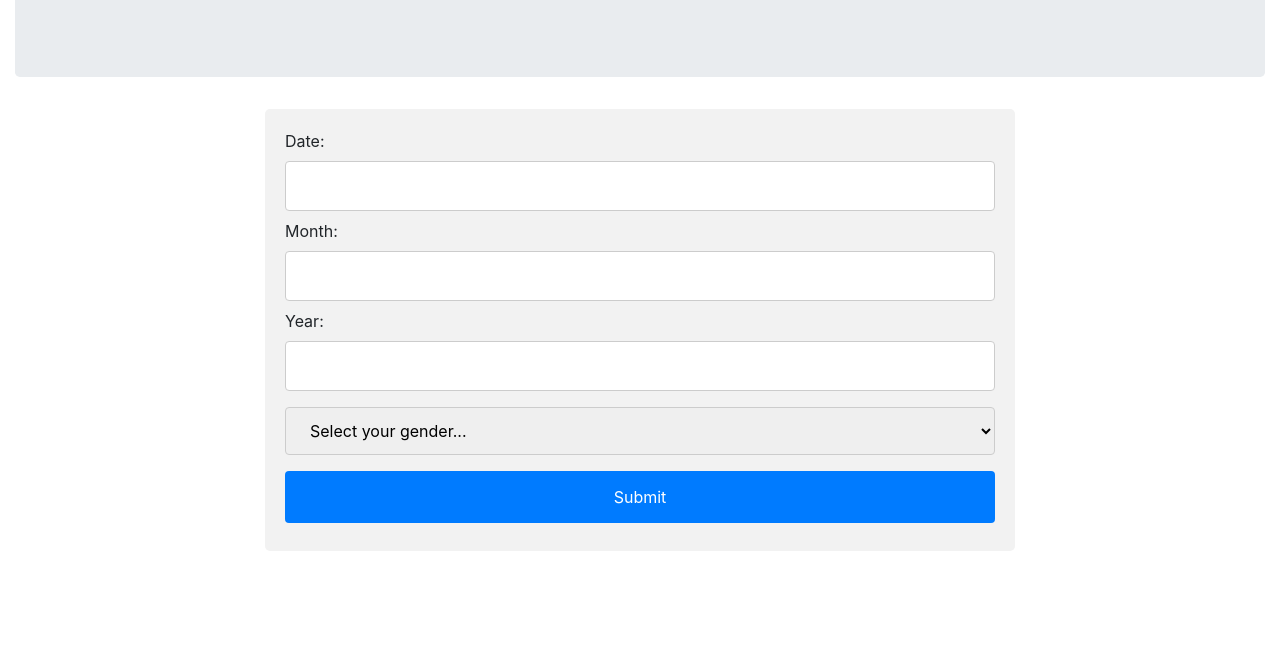
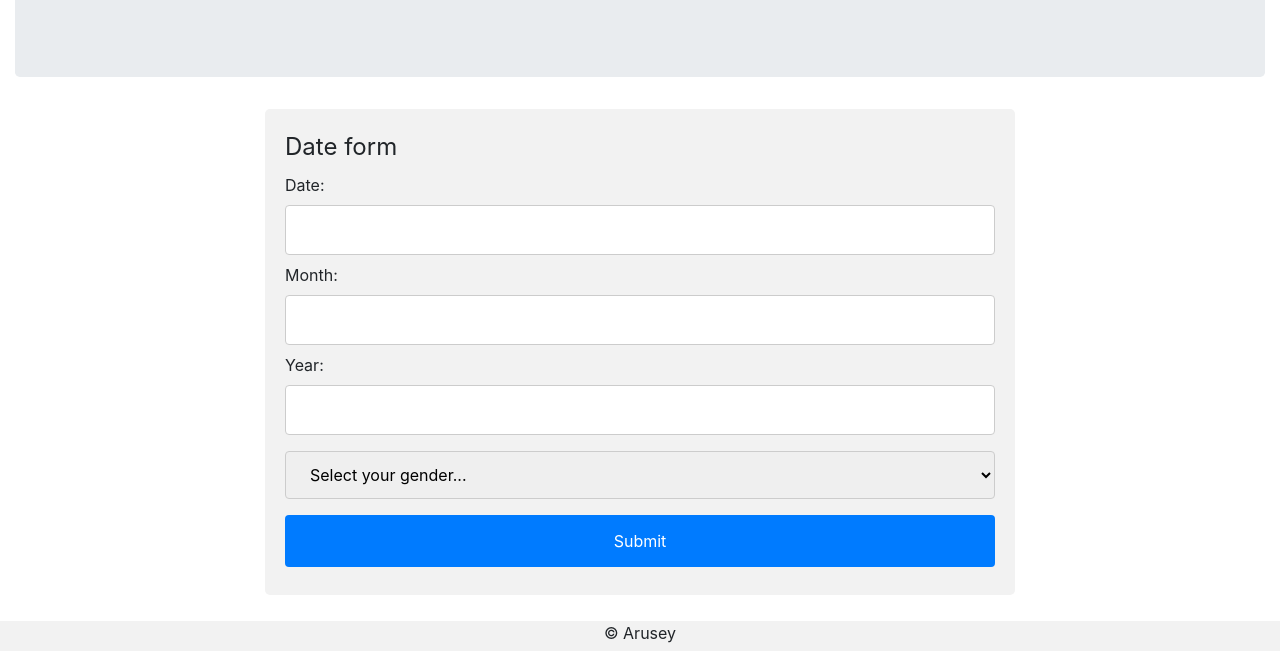
Before and after one commit to daisyarusey/Akhan-name-generator, a plain HTML site: page index.html in a window 1280 px wide. Shown: the part 161-812 px from the top of the page. Drawn offline with nearby package versions, Linux system fonts and the light colour scheme.

Commit message:
Add fieldset and legend to the form

```diff
--- a/css/styles.css
+++ b/css/styles.css
@@ -23,3 +23,8 @@
   border-radius: 4px;
   box-sizing: border-box;
 }
+footer{
+  background-color: #f2f2f2;
+  margin-top: 2%;
+  height: 30px;
+}
--- a/index.html
+++ b/index.html
@@ -14,8 +14,9 @@
       <h2>Akan Names Generator</h2>
       <p>Akan name generaotor is an application used to generator akan name for the user. Akan names are derived from Ghanian culture. The user will be required to input there birth dates and there gender, the the application will do the calculation and output there names.</p>
     </div>
-
       <form id="theform">
+        <fieldset>
+          <legend>Date form</legend>
           Date:<input type="number" id="date"><br>
           Month:<input type="number" id="month"><br>
           Year:<input type="number" id="year"><br>
@@ -24,11 +25,12 @@
             <option value="female">Female</option>
             <option value="male">Male</option>
           </select><br>
+        </fieldset>
         <input type="submit" value="Submit" id="submitButton" class="btn btn-primary"/>
       </form>
   </div>
 </body>
-<footer>
-
+<footer class="text-center">
+  &copy; Arusey
 </footer>
 </html>
```
Lines whose indentation alone changed are shown as unchanged.
